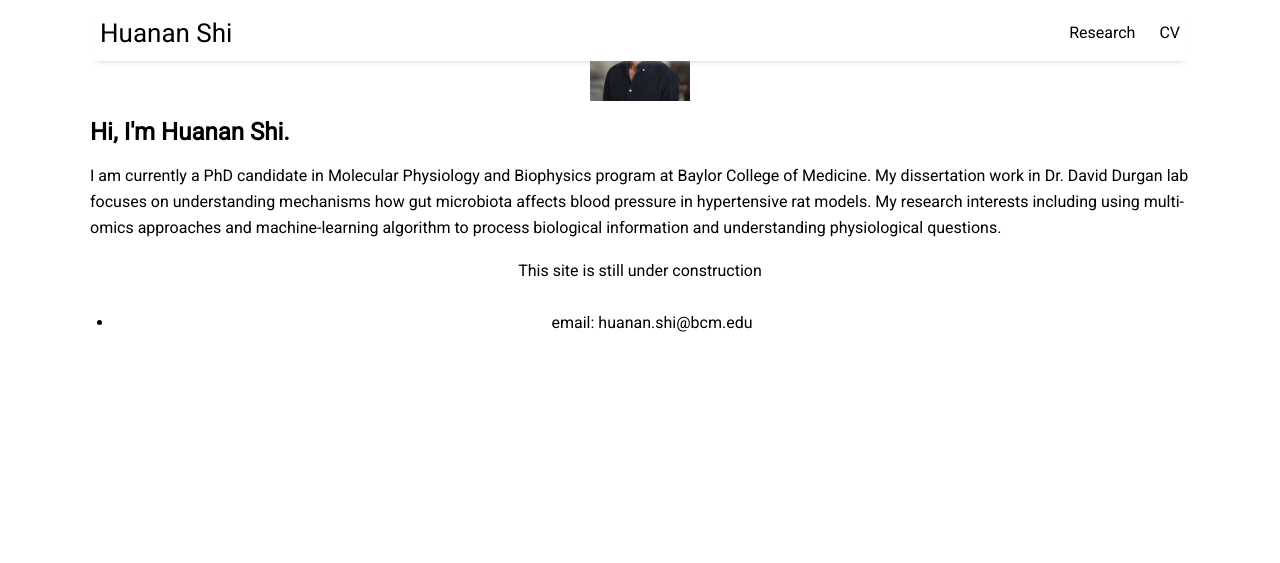
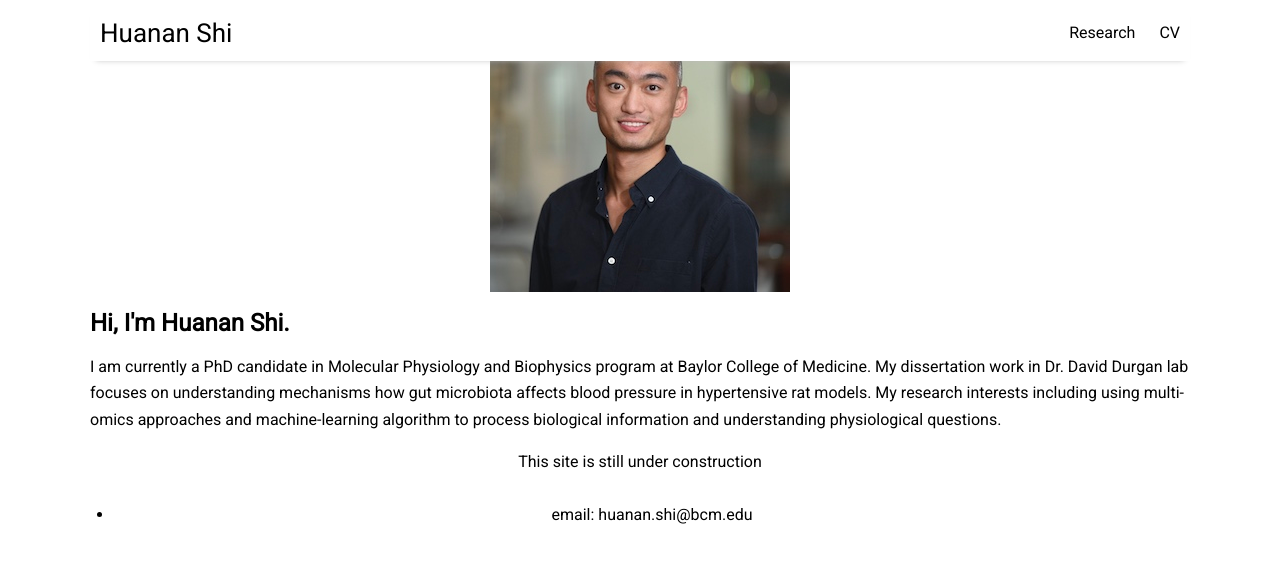
Before and after one commit to huananfshi/huananfshi.github.io, a Jekyll site: the page built from index.html, in a window 1280 px wide. Shown: the top 563 px of the page. Built offline with Jekyll 4.4.1, drawn with Linux system fonts in a browser that asks for light colours; nearby versions of some CDN libraries; the list of posts is cut into pages by our own code.

Commit message:
Update _base.scss

```diff
--- a/assets/css/_sass/_base.scss
+++ b/assets/css/_sass/_base.scss
@@ -45,7 +45,7 @@ body img {
     align: middle;
     margin: 5px auto auto auto;
     display: block;
-    max-width: 100px;
+    max-width: 600px;
 }
 
 p {
```
